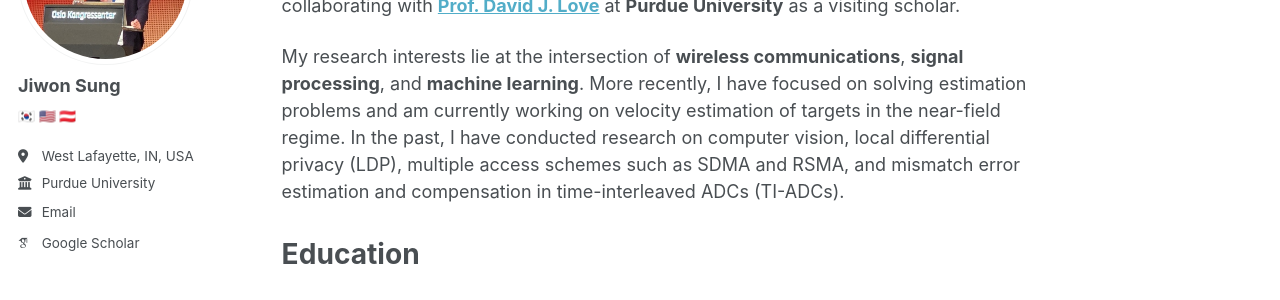
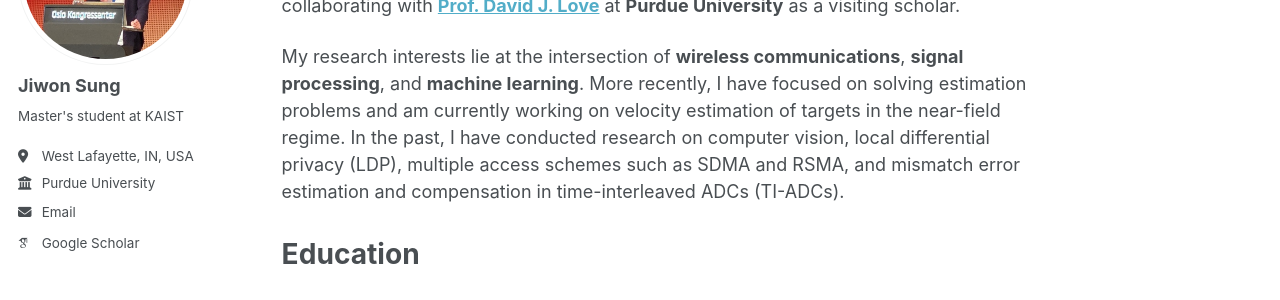
Before and after one commit to sunione/sunione.github.io, a Jekyll site: the page built from _pages/about.md, in a window 1280 px wide. Shown: the part 203-503 px from the top of the page. Built offline with Jekyll 4.4.1, drawn with Linux system fonts in a browser that asks for light colours; some web fonts are replaced.

Commit message:
_config.yml

```diff
--- a/_config.yml
+++ b/_config.yml
@@ -12,7 +12,7 @@ author:
   name: Jiwon Sung
   pronouns: null
   bio: >-
-    🇰🇷 🇺🇸 🇦🇹
+    Master's student at KAIST
   location: 'West Lafayette, IN, USA'
   employer: Purdue University
   uri: null
```
